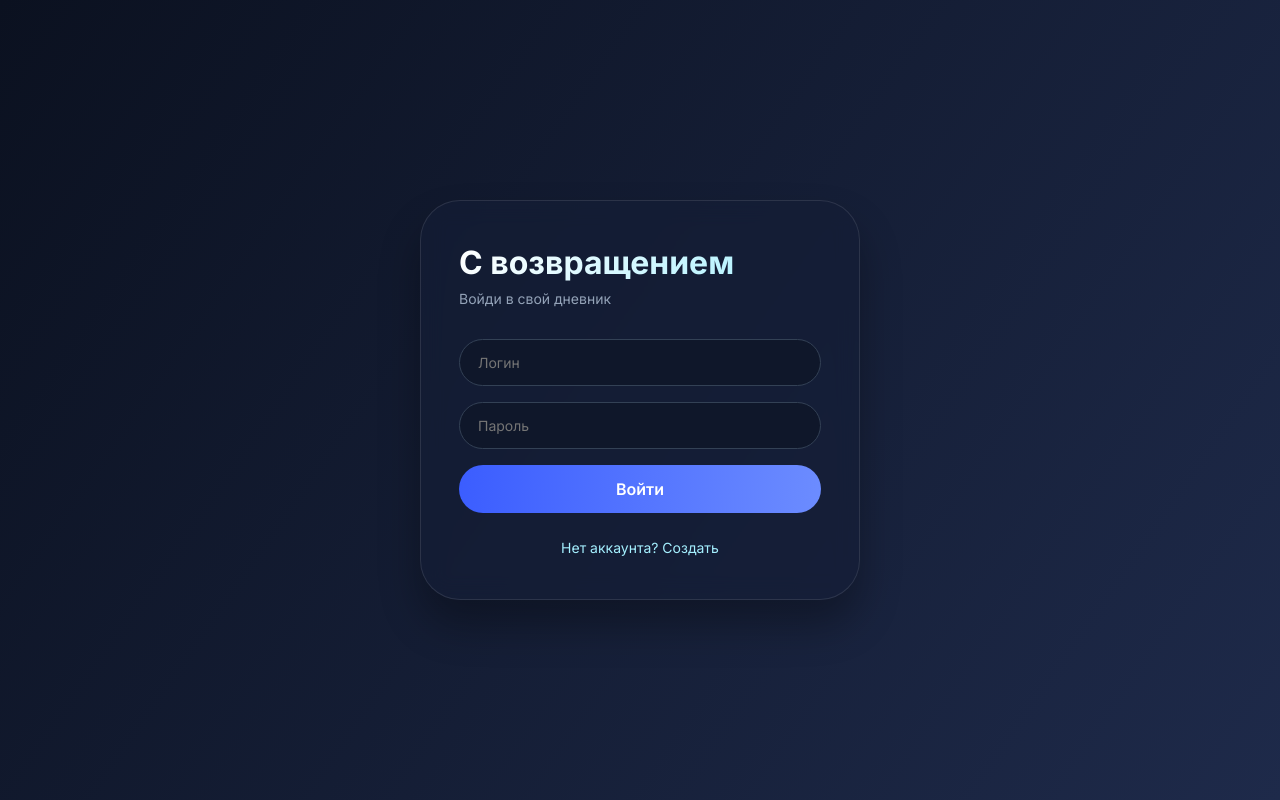
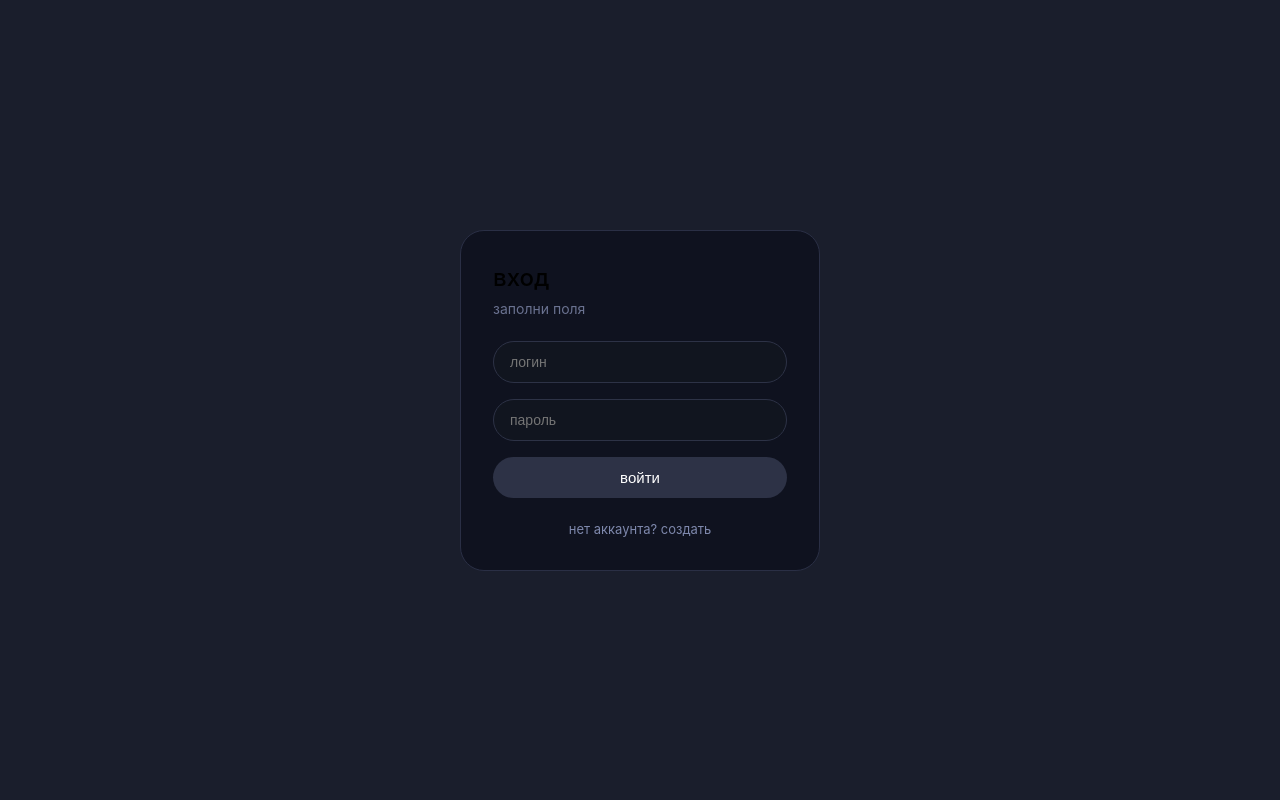
Before and after one commit to artemaas76/praktica_sait, a Flask app: page /login in a window 1280 px wide. Run offline with Flask 3, Linux system fonts and the light colour scheme.

Commit message:
Update login.html

```diff
--- a/templates/login.html
+++ b/templates/login.html
@@ -2,105 +2,82 @@
 <html lang="ru">
 <head>
     <meta charset="UTF-8">
-    <title>Вход — Дневник</title>
-    <link href="https://fonts.googleapis.com/css2?family=Inter:opsz,wght@14..32,300;14..32,400;14..32,500;14..32,600;14..32,700&display=swap" rel="stylesheet">
+    <title>вход</title>
     <style>
-        * { margin: 0; padding: 0; box-sizing: border-box; font-family: 'Inter', sans-serif; }
+        * { margin: 0; padding: 0; box-sizing: border-box; }
         body {
-            background: linear-gradient(125deg, #0B1120 0%, #1E2A4A 100%);
+            background: #1a1e2c;
+            font-family: -apple-system, BlinkMacSystemFont, 'Segoe UI', Roboto, sans-serif;
+            display: flex;
+            justify-content: center;
+            align-items: center;
             min-height: 100vh;
-            display: flex;
-            align-items: center;
-            justify-content: center;
         }
-        .glass-card {
-            background: rgba(20, 30, 55, 0.65);
-            backdrop-filter: blur(12px);
-            border: 1px solid rgba(255,255,255,0.1);
-            border-radius: 40px;
-            padding: 42px 38px;
-            width: 440px;
-            box-shadow: 0 25px 40px rgba(0,0,0,0.3);
+        .box {
+            background: #0f121f;
+            border: 1px solid #2a2f45;
+            border-radius: 24px;
+            padding: 32px;
+            width: 360px;
         }
         h2 {
-            font-size: 32px;
-            font-weight: 700;
-            background: linear-gradient(125deg, #FFFFFF, #A5F0FF);
-            -webkit-background-clip: text;
-            background-clip: text;
-            color: transparent;
             margin-bottom: 8px;
+            font-weight: 500;
         }
-        .sub {
-            color: #94A3B8;
+        p {
+            color: #6a7290;
             font-size: 14px;
-            margin-bottom: 32px;
+            margin-bottom: 24px;
         }
         input {
             width: 100%;
-            padding: 14px 18px;
-            background: #0F172A;
-            border: 1px solid #334155;
-            border-radius: 28px;
+            background: #11151f;
+            border: 1px solid #2d3246;
+            border-radius: 30px;
+            padding: 12px 16px;
+            margin-bottom: 16px;
+            color: #ddd;
             font-size: 14px;
-            color: #F1F5F9;
-            margin-bottom: 16px;
-            transition: all 0.2s;
-        }
-        input:focus {
-            outline: none;
-            border-color: #6C8CFF;
-            box-shadow: 0 0 0 3px rgba(108,140,255,0.2);
         }
         button {
             width: 100%;
-            padding: 14px;
-            background: linear-gradient(95deg, #3B5DFF, #6C8CFF);
+            background: #2d3246;
             border: none;
-            border-radius: 40px;
-            font-weight: 600;
-            font-size: 16px;
+            padding: 12px;
+            border-radius: 30px;
             color: white;
+            font-size: 15px;
             cursor: pointer;
-            transition: 0.2s;
-        }
-        button:hover {
-            transform: translateY(-2px);
-            background: linear-gradient(95deg, #2F4AD8, #5B77E8);
         }
         a {
-            color: #A5F0FF;
+            color: #7e88ac;
             text-decoration: none;
-            font-size: 14px;
-        }
-        a:hover { text-decoration: underline; }
-        .text-center { text-align: center; margin-top: 24px; }
-        .flash {
-            padding: 12px;
-            border-radius: 24px;
-            margin-bottom: 20px;
             font-size: 13px;
         }
-        .flash-success { background: rgba(52,211,153,0.15); border: 1px solid #34D399; color: #6EE7B7; }
-        .flash-error { background: rgba(248,113,113,0.15); border: 1px solid #F87171; color: #FECACA; }
-        .flash-info { background: rgba(100,140,255,0.15); border: 1px solid #6C8CFF; color: #BFDBFE; }
+        .flash {
+            background: #2d3246;
+            padding: 8px 12px;
+            border-radius: 16px;
+            margin-bottom: 16px;
+            font-size: 13px;
+        }
     </style>
 </head>
 <body>
-    <div class="glass-card">
-        <h2>С возвращением</h2>
-        <div class="sub">Войди в свой дневник</div>
+<div class="box">
+    <h2>вход</h2>
+    <p>заполни поля</p>
     {% with messages = get_flashed_messages(with_categories=true) %}
         {% for cat, msg in messages %}
-                <div class="flash flash-{{ cat }}">{{ msg }}</div>
+            <div class="flash">{{ msg }}</div>
         {% endfor %}
     {% endwith %}
     <form method="POST">
-            <input type="text" name="username" placeholder="Логин" autocomplete="off" required>
-            <input type="password" name="password" placeholder="Пароль" required>
-            <button type="submit">Войти</button>
+        <input type="text" name="username" placeholder="логин" required>
+        <input type="password" name="password" placeholder="пароль" required>
+        <button type="submit">войти</button>
     </form>
-        <div class="text-center"><a href="/register">Нет аккаунта? Создать</a></div>
+    <div style="text-align:center; margin-top: 20px;"><a href="/register">нет аккаунта? создать</a></div>
 </div>
 </body>
 </html>
```
Lines whose indentation alone changed are shown as unchanged.
